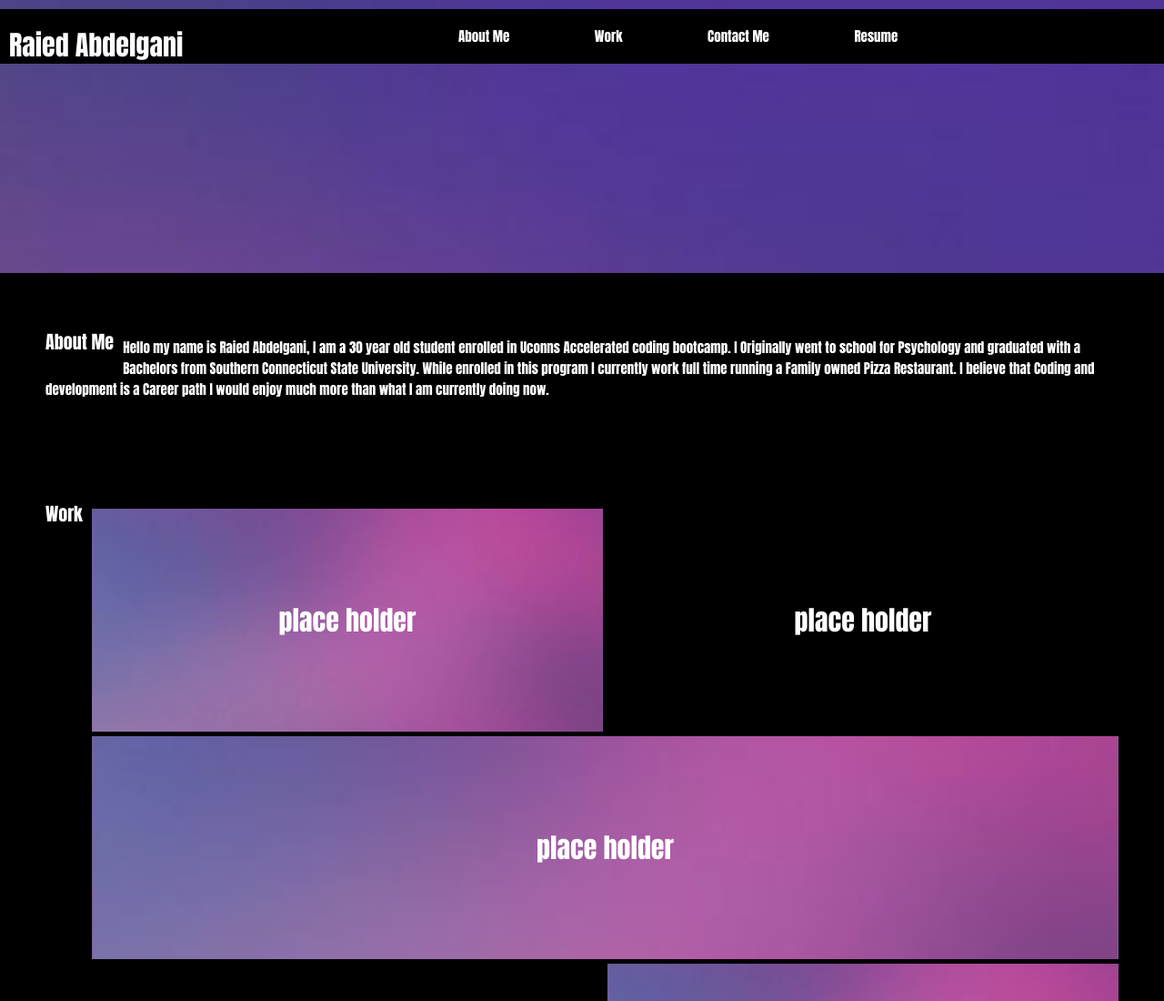
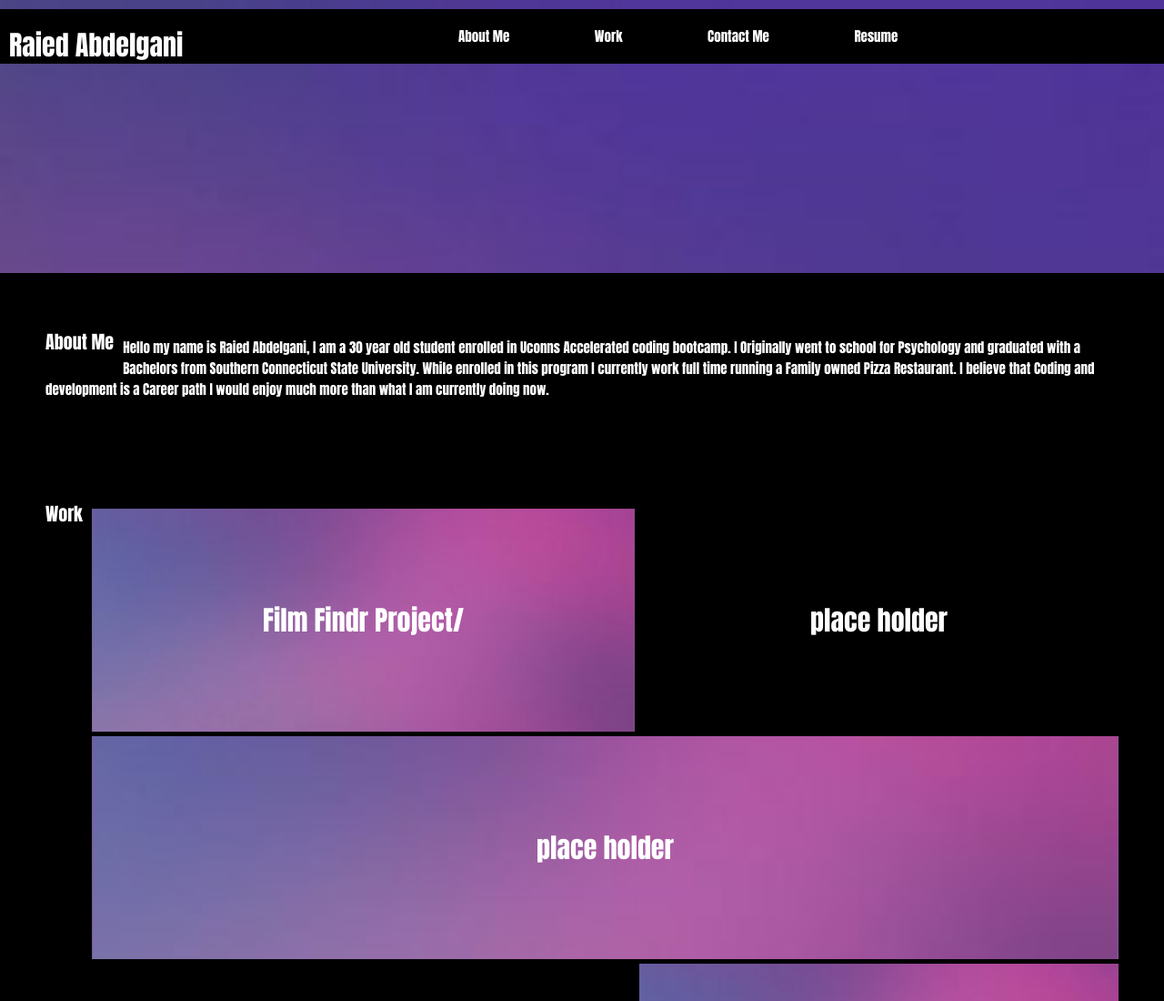
Before and after one commit to raiedab/Module2, a plain HTML site: page index.html in a window 1280 px wide. Shown: the top 1100 px of the page at 91% size. Drawn offline with Linux system fonts and the light colour scheme.

Commit message:
added film findr project link to repo

```diff
--- a/index.html
+++ b/index.html
@@ -37,7 +37,7 @@
             <div id="work" class="main-section">
                 <h2>Work</h2>
                 <div class="grid-container">
-                    <div class="link1" src="/assets/images/gradient.jpeg" onclick='location.href = "//Github.com/raiedab";'>place holder</div>
+                    <div class="link1" src="/assets/images/gradient.jpeg" onclick='location.href = "//https://github.com/MikeWebPrint/movie-wishlist";'>Film Findr Project/</div>
                     <div class="link2" src="/assets/images/gradient2.png" onclick='location.href = "//Github.com/raiedab";'>place holder</div>
                     <div class="link3" src="/assets/images/gradient.jpeg" onclick='location.href = "//Github.com/raiedab";'>place holder</div>
                     <div class="link4" src="/assets/images/gradient2.png" onclick='location.href = "//Github.com/raiedab";'>place holder</div>
```
